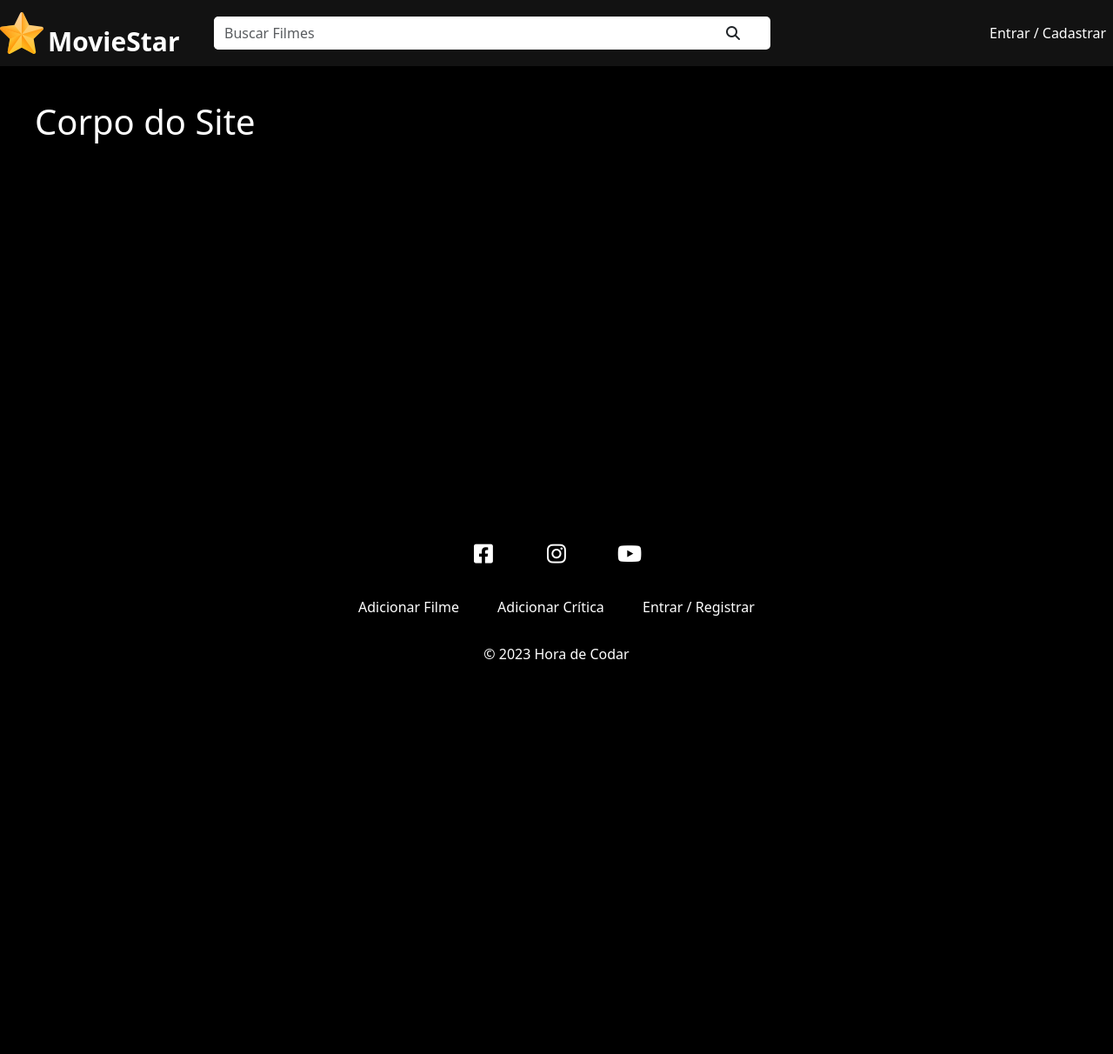
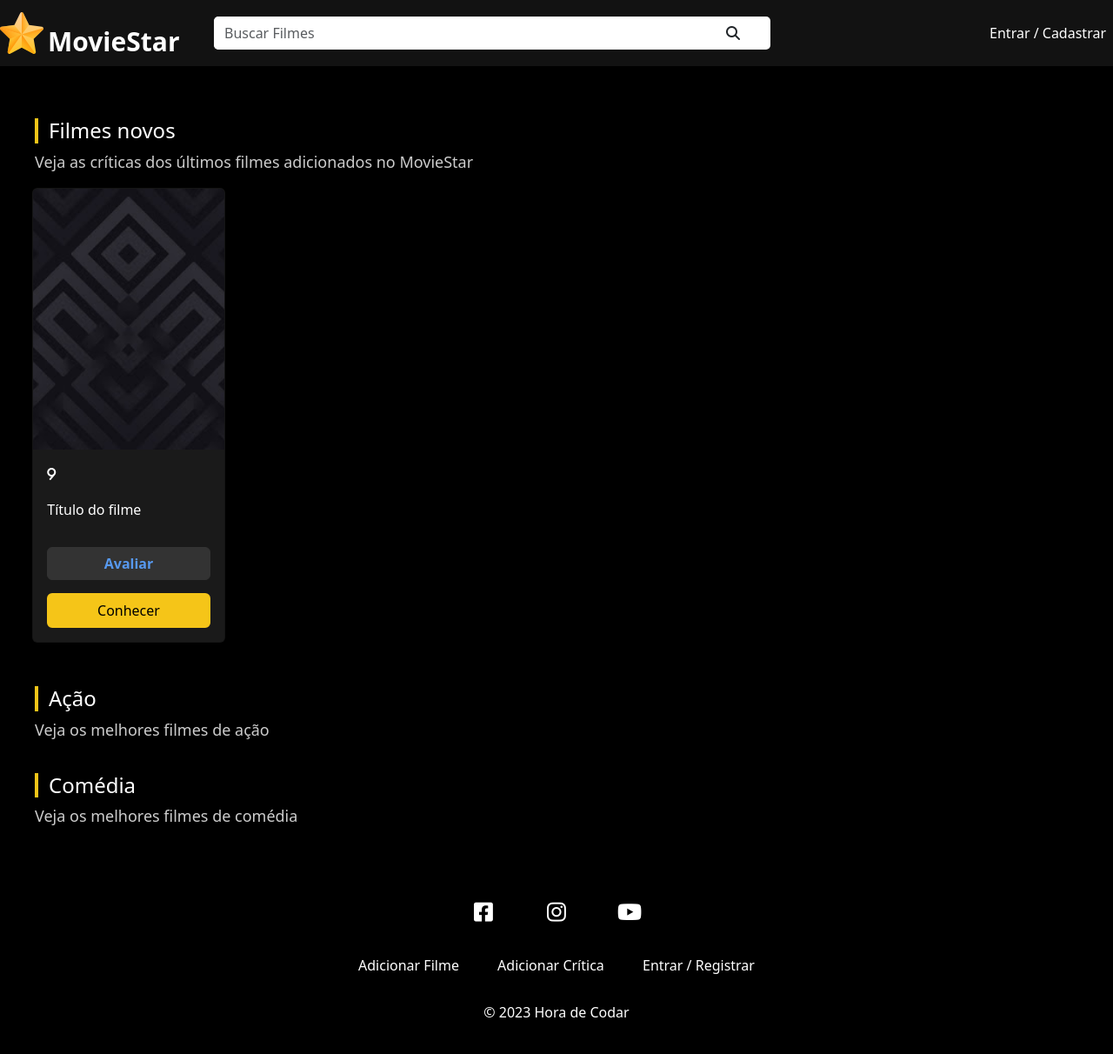
Before and after one commit to Igoralamaral/moviestar, a PHP site: page / in a window 1280 px wide. Shown: the whole page at 87% size. Before the commit the page ends 758 px from the top, so only its background shows below. Run offline with PHP 8.4, Linux system fonts and the light colour scheme; some libraries are stand-ins or nearby versions.

Commit message:
iniciando css pagina home

```diff
--- a/css/styles.css
+++ b/css/styles.css
@@ -8,7 +8,7 @@
 }
 
 #moviestar-title {
-    color: #FFF;
+  color: #fff;
   position: absolute;
   bottom: -2px;
   font-size: 30px;
@@ -23,7 +23,7 @@
 #search-form {
   display: flex;
   margin: 0 auto;
-    background-color: #FFF;
+  background-color: #fff;
   border-radius: 5px;
   width: 50%;
   margin-left: 180px;
@@ -45,11 +45,12 @@
 }
 
 .navbar-nav .nav-item .nav-link {
-    color: #FFF;
-    transition: .5s;
+  color: #fff;
+  transition: 0.5s;
 }
 
-.fa-regular, .far{
+.fa-regular,
+.far {
   padding-right: 5px;
 }
 
@@ -77,22 +78,90 @@
 
 .msg.error {
   color: #842029;
-  background-color: #F8D7DA;
-  border-color: #F5C2C7;
+  background-color: #f8d7da;
+  border-color: #f5c2c7;
 }
 
 .msg.sucess {
-  color: #0F5132;
-  background-color: #D1E7DD;
-  border-color: #BADBCC;
+  color: #0f5132;
+  background-color: #d1e7dd;
+  border-color: #badbcc;
 }
 
 /*HOME*/
 #main-container {
   background-color: #000;
-    color: #FFF;
+  color: #fff;
   min-height: 65vh;
   padding: 40px;
+}
+
+.section-title {
+  font-size: 24px;
+  border-left: 4px solid #f5c518;
+  padding-left: 12px;
+  margin-top: 20px;
+}
+
+.section-description {
+  color: #ccc;
+  font-size: 18px;
+}
+
+.movies-container {
+  display: flex;
+  flex-wrap: wrap;
+  margin: 0 -15px;
+}
+
+.movie-card {
+  background-color: #1a1a1a;
+  width: 18%;
+  margin-bottom: 30px;
+  margin-left: 1%;
+  margin-right: 1%;
+}
+
+.movie-card .card-img-top {
+  height: 300px;
+  width: 100%;
+  background-size: cover;
+  background-position: center;
+}
+
+.card-title {
+  height: 3rem;
+}
+
+.card-title a {
+  font-size: 16px;
+  color: #fff;
+  text-decoration: none;
+}
+
+.fas.fa-star {
+  color: #f5c518;
+}
+
+.rate-btn {
+  margin-bottom: 15px;
+  color: #5799ef;
+  background-color: #333;
+  border-color: #333;
+  width: 100%;
+  font-weight: bold;
+}
+
+.rate-btn:hover {
+  background-color: #444;
+  border-color: #444;
+}
+
+.empty-list {
+  text-align: center;
+  font-size: 18px;
+  width: 100%;
+  font-weight: bold;
 }
 
 /*LOGIN/REGISTER*/
@@ -103,7 +172,7 @@
 #login-container h2,
 #register-container h2 {
   text-align: center;
-  border-bottom: 2px solid #F5C518;
+  border-bottom: 2px solid #f5c518;
   width: 200px;
   margin: 0 auto;
   padding: 10px;
@@ -123,74 +192,74 @@
   margin-bottom: 10px;
 }
 
-.form-group select{
+.form-group select {
   margin-bottom: 10px;
 }
 
 .card-btn {
   color: #000;
-  background-color: #F5C518;
-  border: 2px solid #F5C518;
+  background-color: #f5c518;
+  border: 2px solid #f5c518;
   width: 100%;
 }
 
 .card-btn:hover {
   background-color: transparent;
-  color: #F5C518;
-  border-color: #F5C518;
+  color: #f5c518;
+  border-color: #f5c518;
 }
 
-.padding-btn{
+.padding-btn {
   margin-top: 10px;
 }
 
 /*Edit profile*/
-#profile-image-container{
+#profile-image-container {
   width: 150px;
   height: 150px;
-  border: 6px solid #F5C518;
+  border: 6px solid #f5c518;
   border-radius: 100%;
   background-size: cover;
   background-position: center;
   margin: 15px auto;
 }
 
-.page-description{
+.page-description {
   color: #999;
 }
 
-#bio{
+#bio {
   max-width: 400px;
 }
 
-.disabled{
-  background-color: #BBB;
+.disabled {
+  background-color: #bbb;
 }
 
-#change-password-container{
+#change-password-container {
   margin-top: 50px;
 }
 
 /*New Movie*/
-.new-movie-container{
+.new-movie-container {
   text-align: center;
 }
 
-#add-movie-form{
+#add-movie-form {
   text-align: left;
 }
 
-.movie-image-container{
+.movie-image-container {
   height: 400px;
   min-width: 200px;
   background-position: center;
   background-size: cover;
 }
 
-.page-title:after{
+.page-title:after {
   content: "";
   width: 300px;
-  border-bottom: 2px solid #F5C518;
+  border-bottom: 2px solid #f5c518;
   display: block;
   margin: 0 auto;
   padding-top: 7px;
@@ -199,7 +268,7 @@
 /* Footer */
 #footer {
   background-color: #000;
-    color: #FFF;
+  color: #fff;
   text-align: center;
   margin: 0;
   padding: 20px;
@@ -221,7 +290,7 @@
   height: 40px;
   width: 40px;
   border-radius: 100%;
-    transition: .5s;
+  transition: 0.5s;
   line-height: 3;
 }
 
@@ -231,8 +300,8 @@
 
 #social-container a,
 #footer-links-container a {
-    color: #FFF;
-    transition: .5s;
+  color: #fff;
+  transition: 0.5s;
   text-decoration: none;
 }
 
--- a/dao/UserDAO.php
+++ b/dao/UserDAO.php
@@ -1,21 +1,24 @@
 <?php
 
-    require_once("models/User.php");
-    require_once("models/Message.php");
+require_once("models/User.php");
+require_once("models/Message.php");
 
-    class UserDAO implements UserDAOInterface{
+class UserDAO implements UserDAOInterface
+{
 
     private $conn;
     private $url;
     private $message;
 
-    public function __construct(PDO $conn, $url){
+    public function __construct(PDO $conn, $url)
+    {
         $this->conn = $conn;
         $this->url = $url;
         $this->message = new Message($url);
     }
 
-    public function buildUser($data){
+    public function buildUser($data)
+    {
 
         $user = new User();
 
@@ -29,10 +32,10 @@
         $user->token = $data["token"];
 
         return $user;
-
     }
 
-    public function create(User $user, $authUser = false){
+    public function create(User $user, $authUser = false)
+    {
 
         $stmt = $this->conn->prepare("INSERT INTO users(
         name, lastname, email, password, token) VALUES (
@@ -47,13 +50,14 @@
 
         $stmt->execute();
 
-        //Autenticar usuário caso o auth seja true
-        if($authUser){
+        // Autenticar usuário caso o auth seja true
+        if ($authUser) {
             $this->setTokenToSession($user->token);
         }
     }
 
-    public function update(User $user, $redirect = true){
+    public function update(User $user, $redirect = true)
+    {
 
         $stmt = $this->conn->prepare("UPDATE users SET
         name = :name, lastname = :lastname, email = :email, image = :image, bio = :bio, token = :token
@@ -70,145 +74,141 @@
 
         $stmt->execute();
 
-        if($redirect){
+        if ($redirect) {
 
-            //Redirecionar para o perfil do usuário
+            // Redirecionar para o perfil do usuário
             $this->message->setMessage("Dados atualizados com sucesso!", "sucess", "editprofile.php");
         }
     }
 
-    public function verifyToken($protected = false){
+    public function verifyToken($protected = false)
+    {
 
-        if(!empty($_SESSION["token"])){
+        if (!empty($_SESSION["token"])) {
 
-            //Resgatar o token da session
+            // Resgatar o token da session
             $token = $_SESSION["token"];
 
             $user = $this->findByToken($token);
 
-            if($user){
+            if ($user) {
 
                 return $user;
-
-            }else if($protected){
-                //Redireciona usuário não autenticado
+            } else if ($protected) {
+                // Redireciona usuário não autenticado
                 $this->message->setMessage("Faça a autenticação para acessar essa página", "error", "index.php");
             }
+        } else if ($protected) {
 
-        }else if($protected){
-
-            //Redireciona usuário não autenticado
+            // Redireciona usuário não autenticado
             $this->message->setMessage("Faça a autenticação para acessar essa página", "error", "index.php");
         }
     }
 
-    public function setTokenToSession($token, $redirect = true){
+    public function setTokenToSession($token, $redirect = true)
+    {
 
-        //Salvar token na session
+        // Salvar token na session
         $_SESSION["token"] = $token;
 
-        if($redirect){
-            //Redireciona para o perfil do usuário
+        if ($redirect) {
+            // Redireciona para o perfil do usuário
             $this->message->setMessage("Seja bem-vindo!", "sucess", "editprofile.php");
         }
-
     }
 
-    public function authenticateUser($email, $password){
+    public function authenticateUser($email, $password)
+    {
 
         $user = $this->findByEmail($email);
 
-        if($user){
+        if ($user) {
 
-            //Checar se as senhas batem
-            if(password_verify($password, $user->password)){
+            // Checar se as senhas batem
+            if (password_verify($password, $user->password)) {
 
-                //Gerar um token e inserir na session
+                // Gerar um token e inserir na session
                 $token = $user->generateToken();
 
                 $this->setTokenToSession($token, false);
 
-                //Atualizar token no usuário
+                // Atualizar token no usuário
                 $user->token = $token;
 
                 $this->update($user, false);
 
                 return true;
-
-            }else {
+            } else {
 
                 return false;
             }
-
-        }else{
+        } else {
 
             return false;
-
         }
     }
 
-    public function findByEmail($email){
+    public function findByEmail($email)
+    {
 
-        if($email != ""){
+        if ($email != "") {
 
             $stmt = $this->conn->prepare("SELECT * FROM users WHERE email = :email");
             $stmt->bindParam(":email", $email);
             $stmt->execute();
 
-            if($stmt->rowCount() > 0){
+            if ($stmt->rowCount() > 0) {
 
                 $data = $stmt->fetch();
                 $user = $this->buildUser($data);
                 return $user;
-
-            }else{
+            } else {
                 return false;
             }
-
-        }else{
+        } else {
             return false;
         }
-
     }
 
-    public function findById($id){
-
+    public function findById($id)
+    {
     }
 
-    public function findByToken($token){
+    public function findByToken($token)
+    {
 
-        if($token != ""){
+        if ($token != "") {
 
             $stmt = $this->conn->prepare("SELECT * FROM users WHERE token = :token");
             $stmt->bindParam(":token", $token);
             $stmt->execute();
 
-            if($stmt->rowCount() > 0){
+            if ($stmt->rowCount() > 0) {
 
                 $data = $stmt->fetch();
                 $user = $this->buildUser($data);
 
                 return $user;
-
-            }else{
+            } else {
                 return false;
             }
-
-        }else{
+        } else {
             return false;
         }
     }
 
-    public function destroyToken(){
+    public function destroyToken()
+    {
 
-        //Remove o token da session
+        // Remove o token da session
         $_SESSION["token"] = "";
 
-        //Redirecionar e apresentar a mensagem de sucesso
+        // Redirecionar e apresentar a mensagem de sucesso
         $this->message->setMessage("Você fez logout com sucesso", "sucess", "index.php");
     }
 
-    public function changePassword(User $user){
+    public function changePassword(User $user)
+    {
 
         $stmt = $this->conn->prepare("UPDATE users SET
             password = :password WHERE id = :id
@@ -219,10 +219,7 @@
 
         $stmt->execute();
 
-        //Redirecionar e apresentar a mensagem de sucesso
+        // Redirecionar e apresentar a mensagem de sucesso
         $this->message->setMessage("Senha alterada com sucesso", "sucess", "editprofile.php");
-
     }
 }
-
-?>
--- a/index.php
+++ b/index.php
@@ -3,7 +3,29 @@
 ?>
 
 <div id="main-container" class="container-fluid">
-    <h1>Corpo do Site</h1>
+    <h2 class="section-title">Filmes novos</h2>
+    <p class="section-description">Veja as críticas dos últimos filmes adicionados no MovieStar</p>
+    <div class="movies-container">
+        <div class="card movie-card">
+            <div class="card-img-top" style="background-image: url('<?= $BASE_URL ?>img/movies/movie_cover.jpg')"></div>
+            <div class="card-body">
+                <p class="card-rating">
+                    <i class="fas fa-start">
+                        <span class="rating">9</span>
+                    </i>
+                </p>
+                <h5 class="card-title"><a href="#">Título do filme</a></h5>
+                <a href="" class="btn btn-primary rate-btn">Avaliar</a>
+                <a href="" class="btn btn-primary card-btn">Conhecer</a>
+            </div>
+        </div>
+    </div>
+    <h2 class="section-title">Ação</h2>
+    <p class="section-description">Veja os melhores filmes de ação</p>
+    <div class="movies-container"></div>
+    <h2 class="section-title">Comédia</h2>
+    <p class="section-description">Veja os melhores filmes de comédia</p>
+    <div class="movies-container"></div>
 </div>
 
 <?php
--- a/newmovie.php
+++ b/newmovie.php
@@ -1,7 +1,7 @@
 <?php
 require_once("templates/header.php");
 
-//Verifica se o usuário está autenticado
+// Verifica se o usuário está autenticado
 require_once("models/User.php");
 require_once("dao/UserDAO.php");
 
--- a/templates/footer.php
+++ b/templates/footer.php
@@ -17,4 +17,5 @@
 </footer>
 <script src="js/bootstrap.js"></script>
 </body>
+
 </html>
--- a/user_process.php
+++ b/user_process.php
@@ -50,10 +50,10 @@
     $imageName = bin2hex(random_bytes(16)) . $image_extension;
 
     move_uploaded_file(
-      //Temp image location
+      // Local da imagem temporária
       $image["tmp_name"],
 
-      //New image location
+      // Novo local da imagem
       __DIR__ . "/img/users/" . $imageName
     );
 
```
Also changed, not shown: dao/MovieDAO.php (+27 -28 lines), models/Message.php (+14 -15 lines), models/Movie.php (+4 -9 lines), models/User.php (+10 -7 lines), movie_process.php (+30 -33 lines), templates/header.php (+6 -4 lines), img/movies/c33dbc340c94a3a57e79e962338bad74.jpeg (added). Lines whose indentation alone changed are shown as unchanged.
